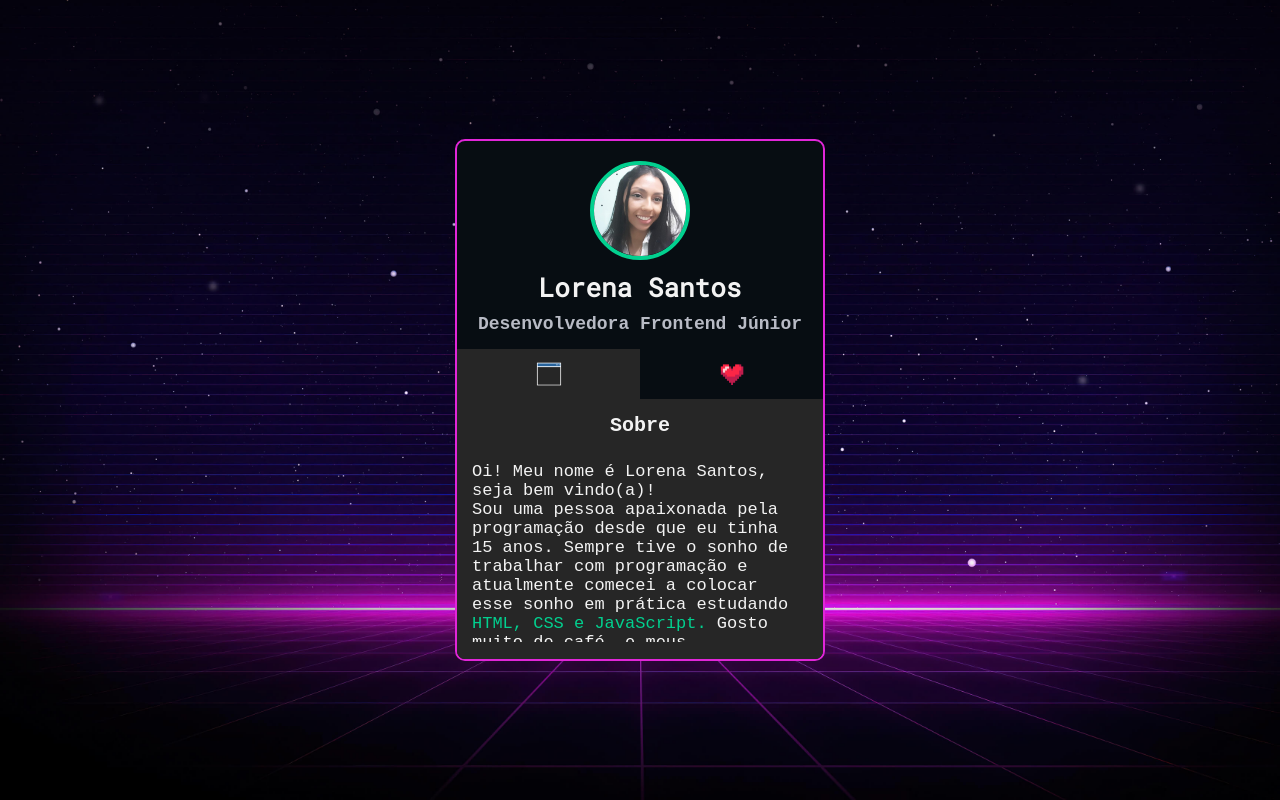
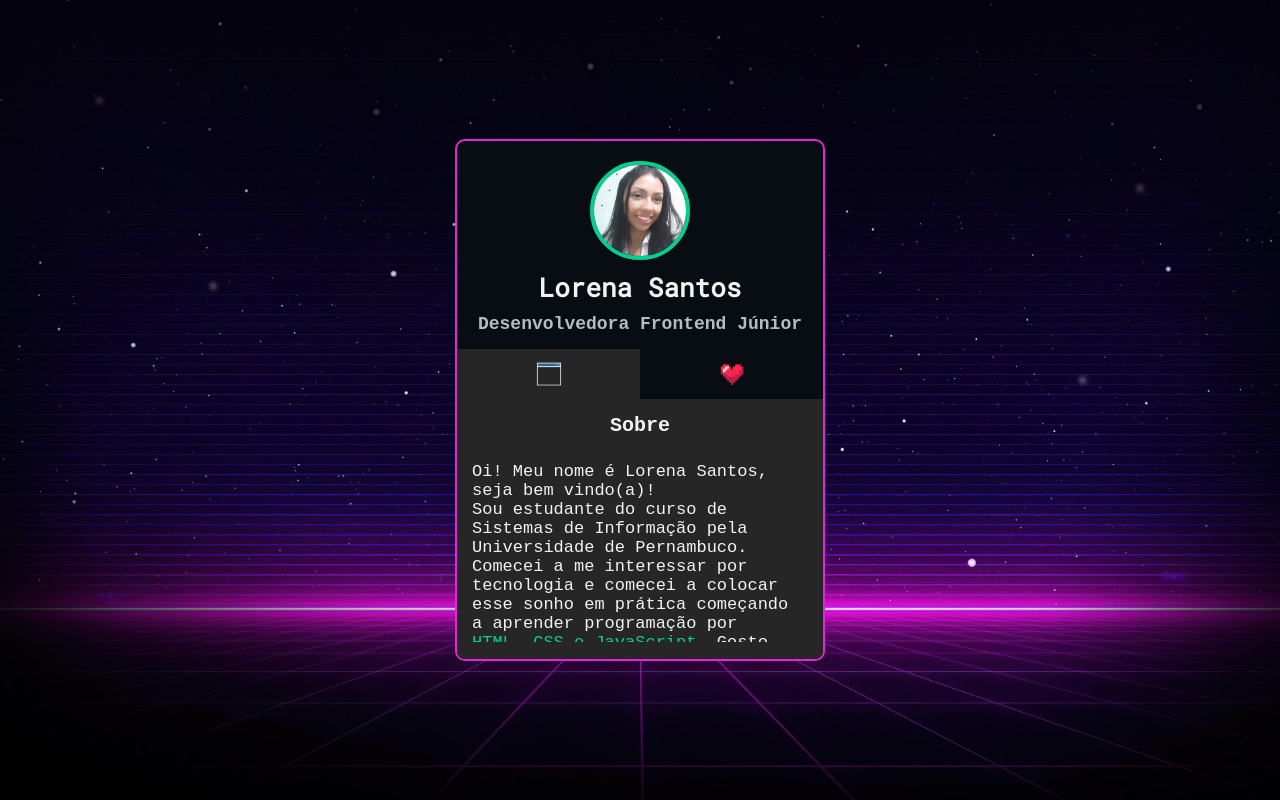
Before and after one commit to Lorena228/cartao-mini-portifolio, a plain HTML site: page index.html in a window 1280 px wide. Drawn offline with Linux system fonts and the light colour scheme.

Commit message:
Novo texto de descrição

```diff
--- a/index.html
+++ b/index.html
@@ -50,11 +50,9 @@
             <div class="descricao">
               <p>Oi! Meu nome é Lorena Santos, seja bem vindo(a)!</p>
               <p>
-                Sou uma pessoa apaixonada pela programação desde que eu tinha 15
-                anos. Sempre tive o sonho de trabalhar com programação e
-                atualmente comecei a colocar esse sonho em prática estudando
+                Sou estudante do curso de Sistemas de Informação pela Universidade de Pernambuco. Comecei a me interessar por tecnologia e comecei a colocar esse sonho em prática começando a aprender programação por
                 <spam> HTML, CSS e JavaScript.</spam> Gosto muito de café, e
-                meus principais hobbies são ver séries e ler.
+                meus principais hobbies são ler e ver filmes.
               </p>
             </div>
           </div>
```
